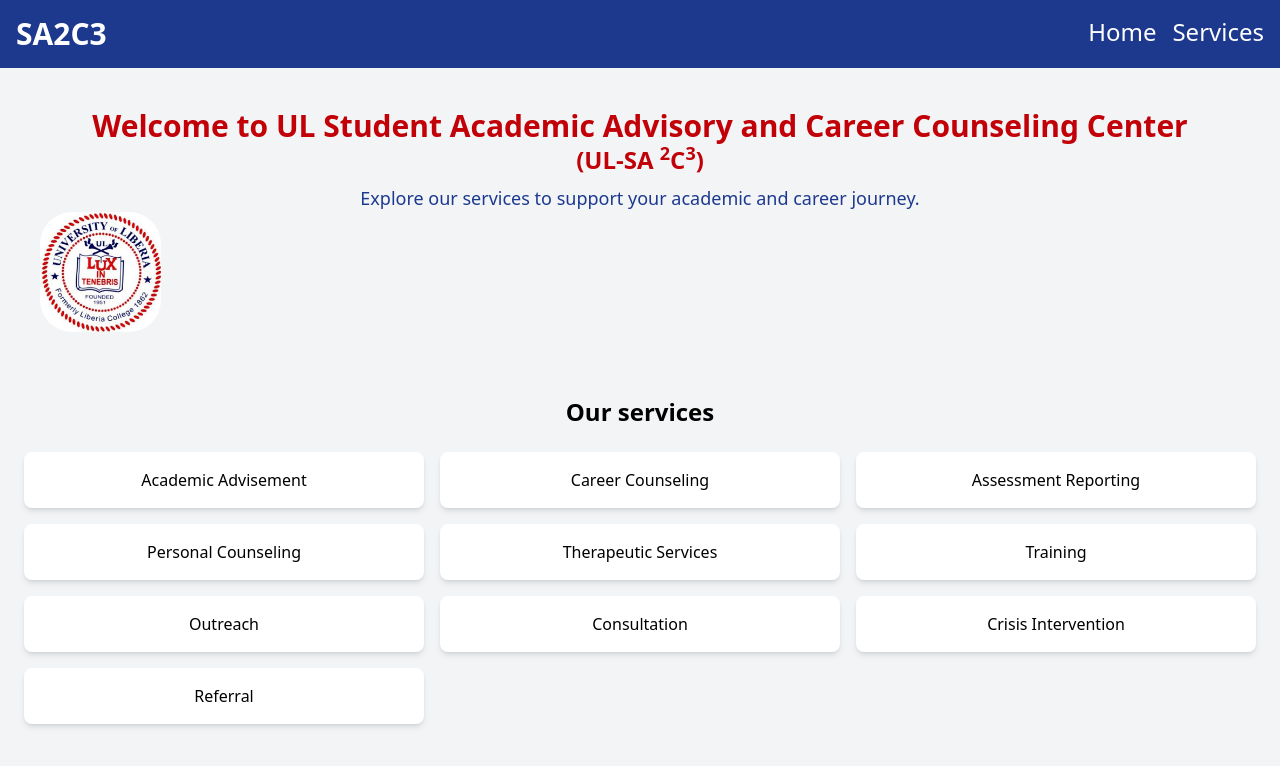
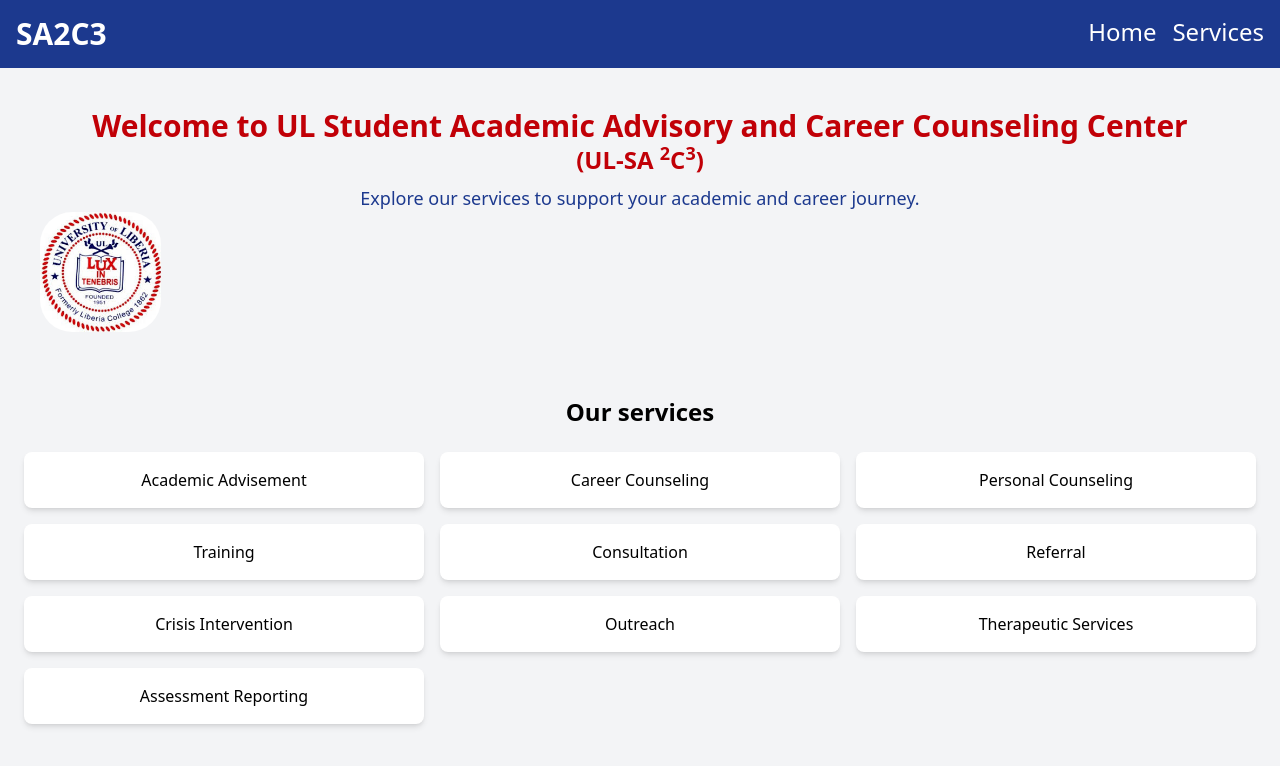
Before and after one commit to nimely111/UL-SA2C3-Guide, a React (Vite) app: page / in a window 1280 px wide. Shown: the top 766 px of the page. Built offline with nearby package versions, Linux system fonts and the light colour scheme.

Commit message:
re-arranged the priority services according to the chart order"

```diff
--- a/src/components/ServicesSection.tsx
+++ b/src/components/ServicesSection.tsx
@@ -3,14 +3,14 @@
 const services = [
     "Academic Advisement",
     "Career Counseling",
+    "Personal Counseling",
+    "Training",
+    "Consultation",
+    "Referral",
+    "Crisis Intervention",
+    "Outreach",
+    "Therapeutic Services",
     "Assessment Reporting",
-    "Personal Counseling",
-    "Therapeutic Services",
-    "Training",
-    "Outreach",
-    "Consultation",
-    "Crisis Intervention",
-    "Referral",
 ];
 
 const ServicesSection = () => {
@@ -33,7 +33,7 @@
         {seletedService && (
             <div className="mt-6 mx-12 p-4 bg-gray-200 text-center rounded-lg">
                 <h3 className="text-xl font-bold">{seletedService}</h3>
-                <p className="text-gray-700">More details about {seletedService}will be available soon.</p>
+                <p className="text-gray-700">More details about {seletedService} will be available soon.</p>
             </div>
         )}
     </div>
```
